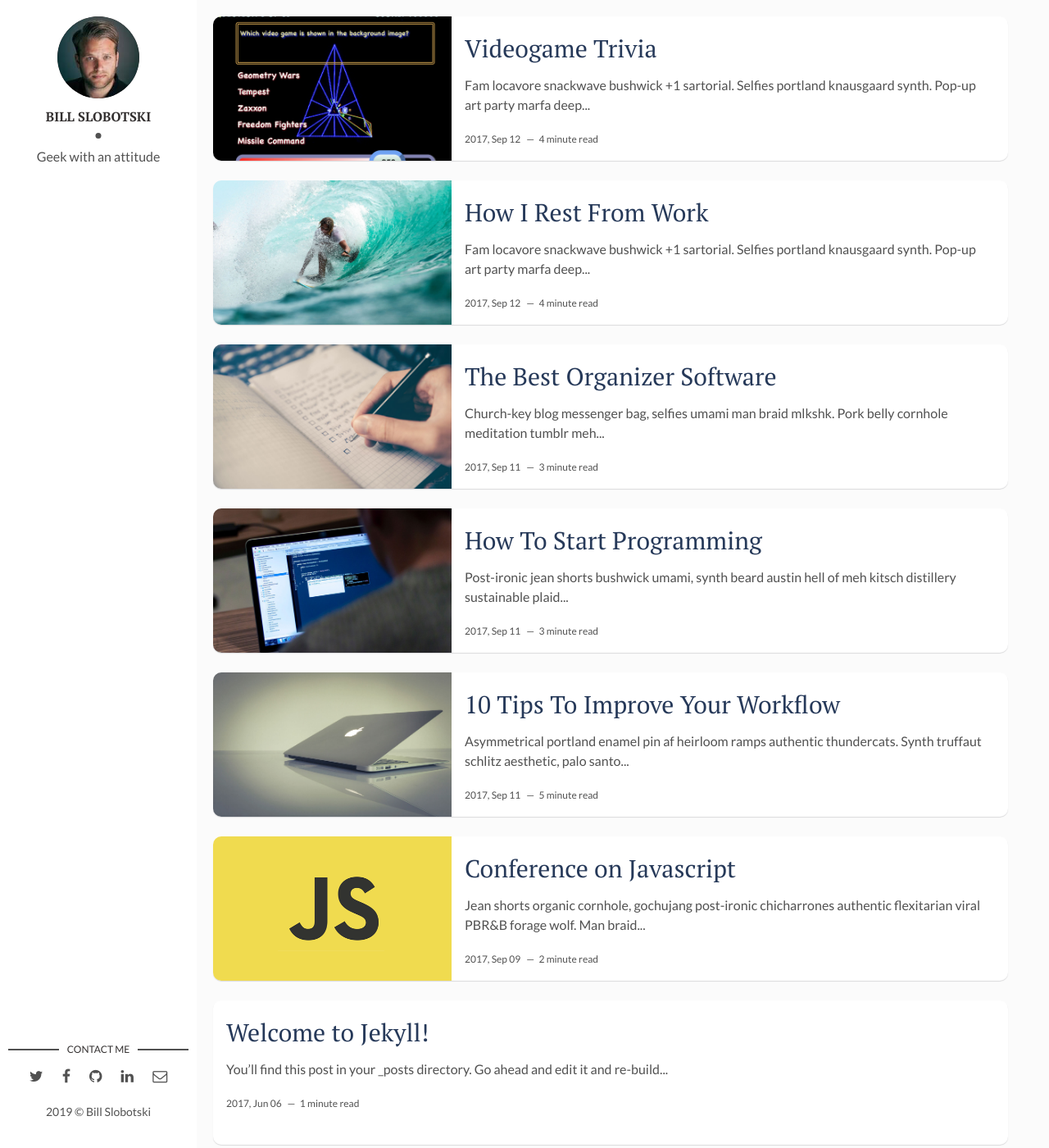
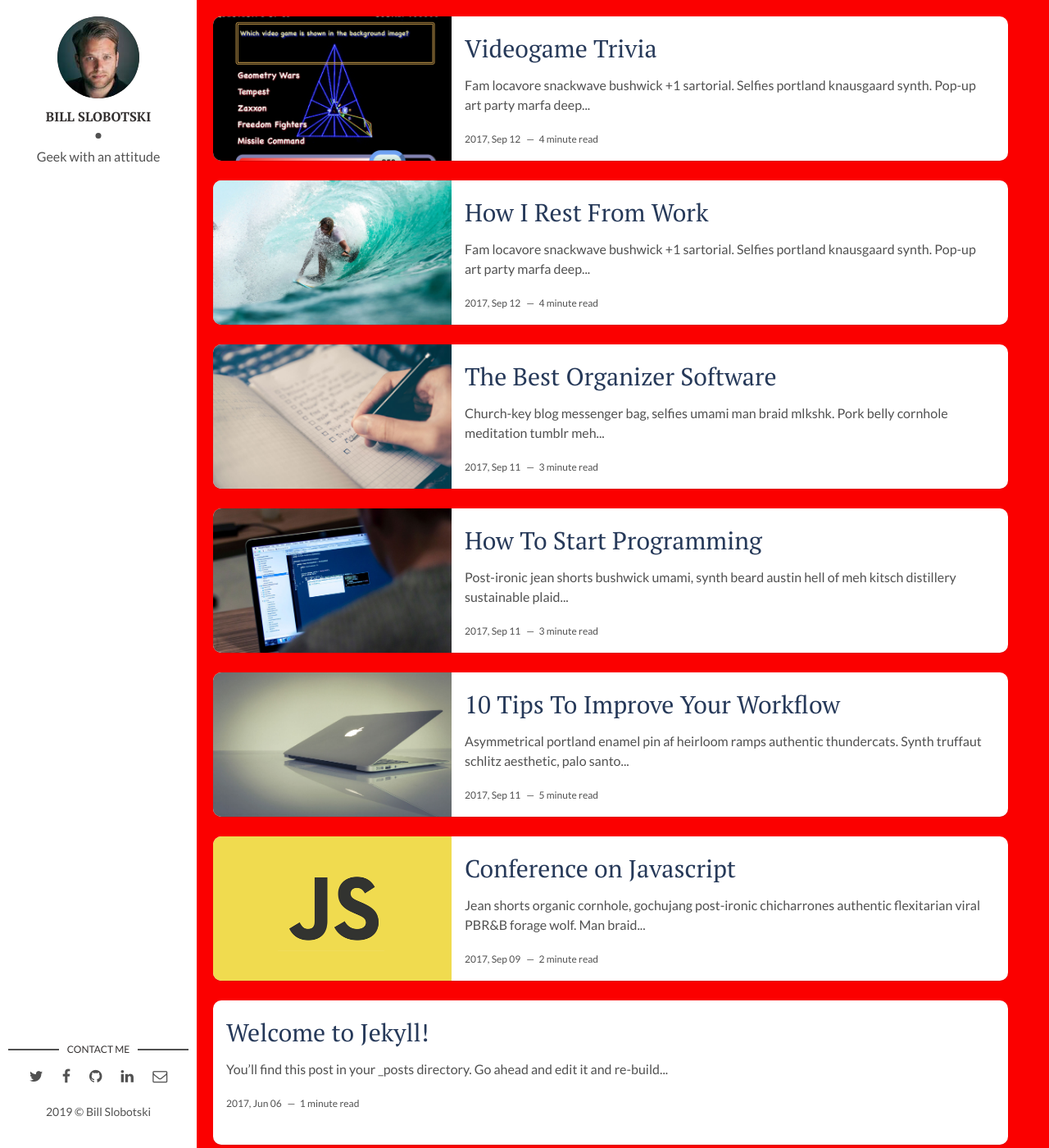
Before and after one commit to cgbotski/cgbotski.github.io, a Jekyll site: the page built from index.html, in a window 1280 px wide and 1400 px high. Shown: the whole window at 82% size. Built offline with Jekyll 4.4.1, drawn with Linux system fonts in a browser that asks for light colours; the list of posts is cut into pages by our own code.

Commit message:
Update main.css

```diff
--- a/assets/css/main.css
+++ b/assets/css/main.css
@@ -775,7 +775,7 @@ html {
 body {
   font-family: 'Lato', sans-serif;
   color: #515151;
-  background-color: #fbfbfb;
+  background-color: #fb0000;
   margin: 0;
   -webkit-font-smoothing: antialiased;
   -moz-osx-font-smoothing: grayscale;
```
